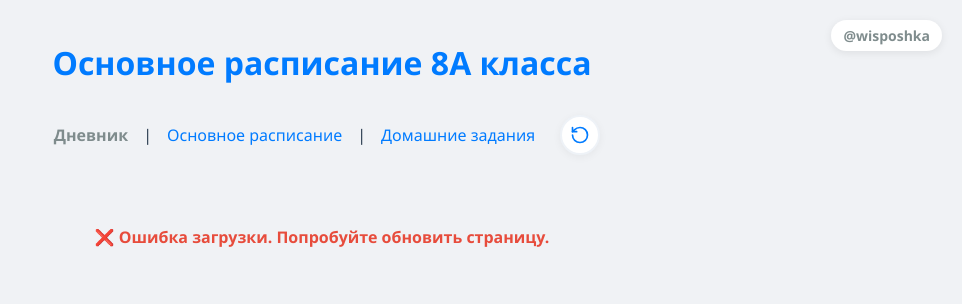
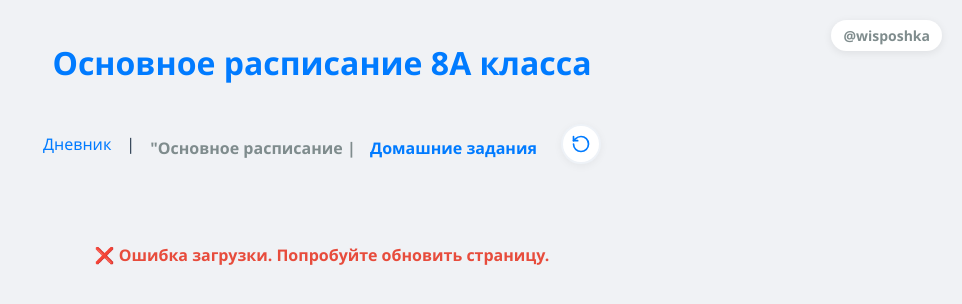
Before and after one commit to Damirland/muratov-damir, a Flask app: page /main in a window 1280 px wide. Shown: the top 304 px of the page, without its empty margins (318-1280 px from the left). Run offline with Flask 3, Linux system fonts and the light colour scheme; data that the repository does not hold is empty; parts of the project's set-up code (start-up, migrations or seed data) failed here and were passed over; some libraries are stand-ins or nearby versions.

Commit message:
small fix 3

```diff
--- a/templates/homework.html
+++ b/templates/homework.html
@@ -75,9 +75,9 @@
     <h1>Домашние задания 8А</h1>
 
     <div style="display: flex; justify-content: center; align-items: center; flex-wrap: wrap; gap: 5px; margin-bottom: 20px;">
-        <a style="padding: 10px; color: #7f8c8d; font-weight: bold;">Дневник</a> |
+        <a style="text-decoration: none; padding: 10px; color: #007bff;">Дневник</a> |
         <a href="/main" style="text-decoration: none; padding: 10px; color: #007bff;">Основное расписание</a> |
-        <span href="/homework" style="text-decoration: none; padding: 10px; color: #007bff;">Домашние задания</span>
+        <span href="/homework" style="padding: 10px; color: #7f8c8d; font-weight: bold;">"Домашние задания</style=>
 
         <button class="refresh-btn" onclick="forceRefresh()" id="refreshBtn" title="Обновить данные">
             <svg width="20" height="20" viewBox="0 0 24 24" fill="none" stroke="currentColor" stroke-width="2" stroke-linecap="round" stroke-linejoin="round"><path d="M3 12a9 9 0 1 0 9-9 9.75 9.75 0 0 0-6.74 2.74L3 8"/><path d="M3 3v5h5"/></svg>
--- a/templates/main.html
+++ b/templates/main.html
@@ -256,8 +256,8 @@
 
     <h1>Основное расписание 8А класса</h1>
     <div style="display: flex; justify-content: center; align-items: center; flex-wrap: wrap; gap: 5px; margin-bottom: 20px;">
-        <a style="padding: 10px; color: #7f8c8d; font-weight: bold;">Дневник</a> |
-        <span href="/main" style="text-decoration: none; padding: 10px; color: #007bff;">Основное расписание</span> |
+        <a style="text-decoration: none; padding: 10px; color: #007bff;">Дневник</a> |
+        <span href="/main" style="padding: 10px; color: #7f8c8d; font-weight: bold;">"Основное расписание</style=> |
         <a href="/homework" style="text-decoration: none; padding: 10px; color: #007bff;">Домашние задания</a>
 
         <button class="refresh-btn" onclick="forceRefresh()" id="refreshBtn" title="Обновить данные">
```
